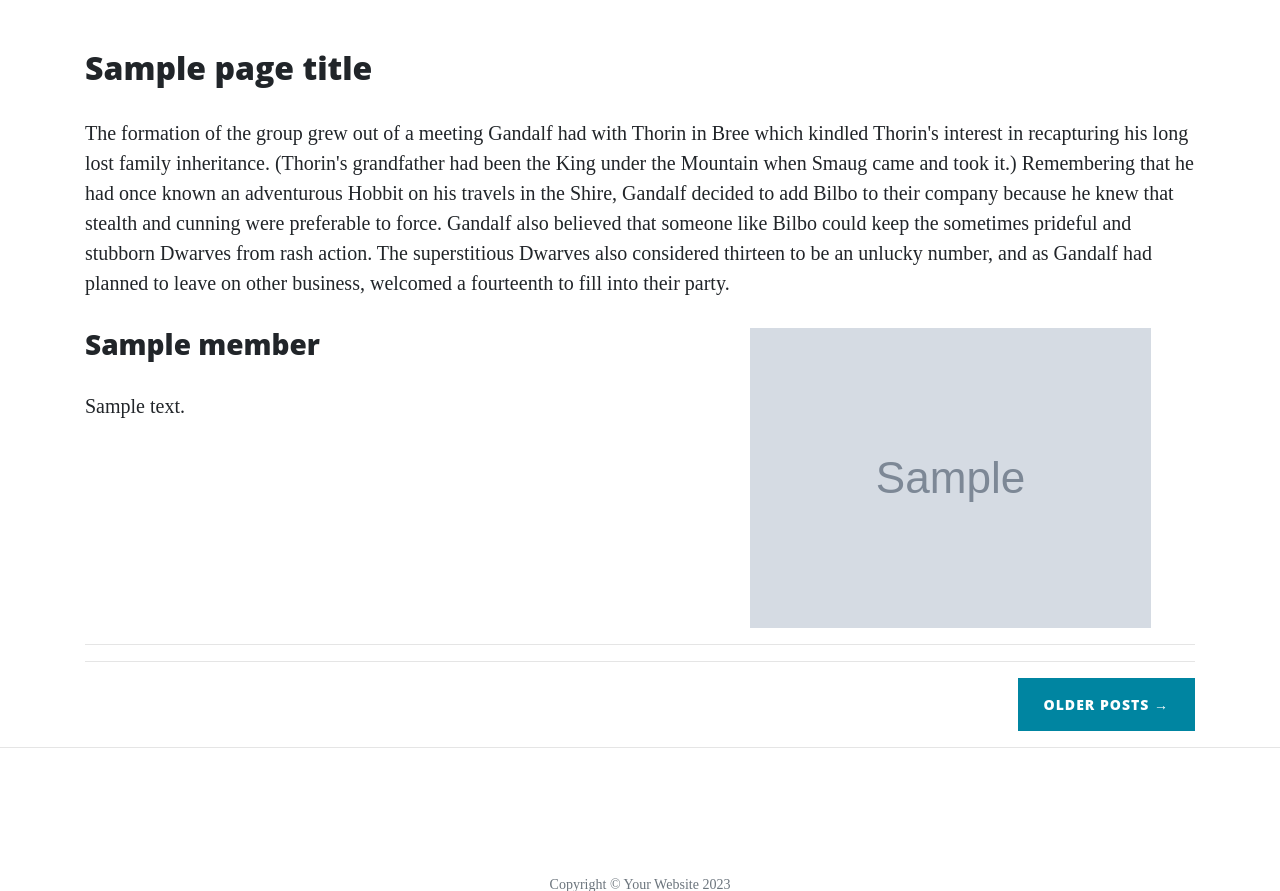
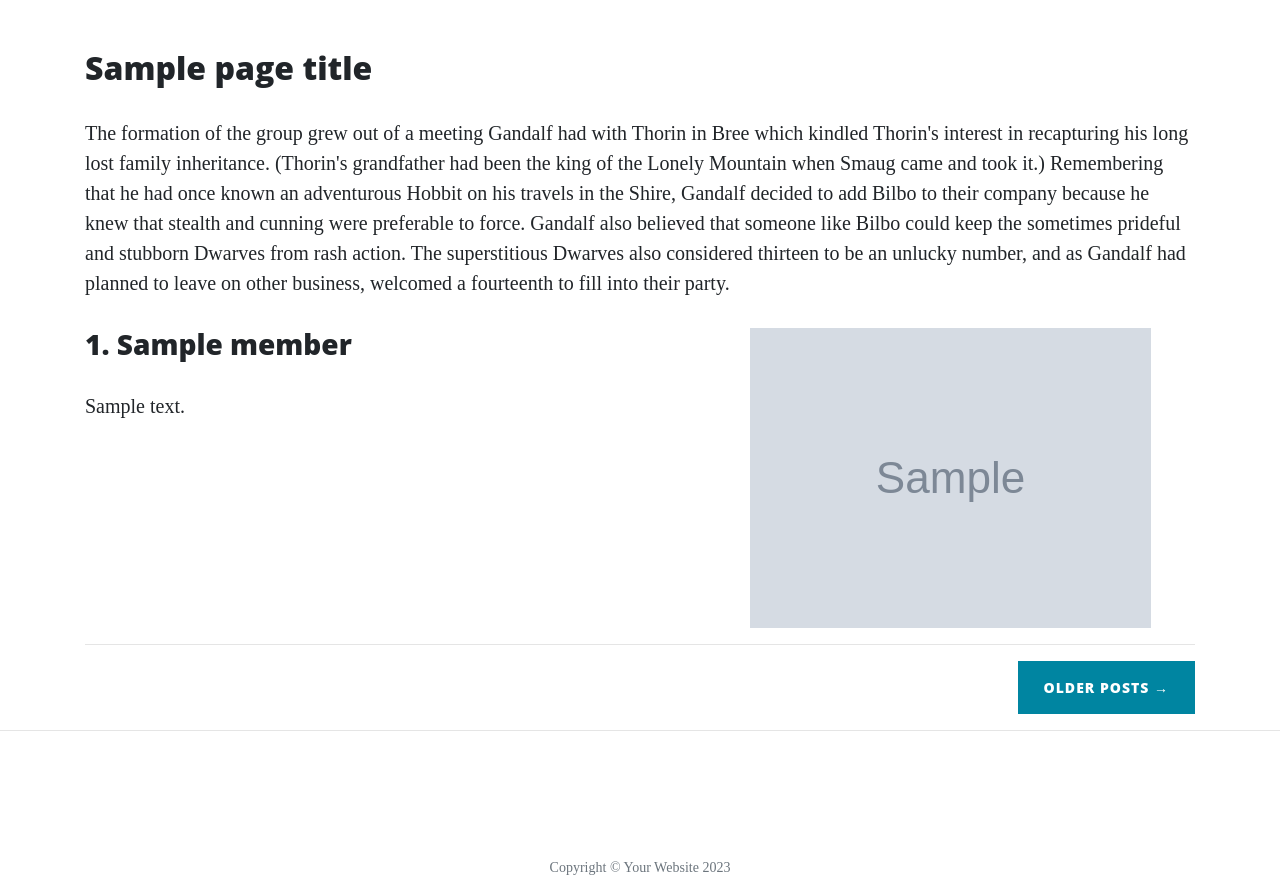
Before and after one commit to DebbieBergstrom/flask, a Flask app: template templates/about.html in a window 1280 px wide. Shown: the part 629-1520 px from the top of the page. Run offline with Flask 3, Linux system fonts and the light colour scheme; the template is opened without the code that fills it: most values are stand-ins (such as "Sample title", 1, 10 or a date in 2020); grey boxes marked "Sample" are stand-in pictures; some libraries are stand-ins or nearby versions.

Commit message:
Add content to about and a prettierignore file

```diff
--- a/templates/about.html
+++ b/templates/about.html
@@ -1,31 +1,47 @@
+<!-- prettier-ignore -->
+
 {% extends "base.html" %}
 {% block content %}
 
-
 <h2>{{ page_title }}</h2>
-<p>The formation of the group grew out of a meeting Gandalf had with Thorin in Bree which kindled Thorin's interest in
-    recapturing his long lost family inheritance. (Thorin's grandfather had been the King under the Mountain when Smaug
-    came and took it.) Remembering that he had once known an adventurous Hobbit on his travels in the Shire, Gandalf
-    decided to add Bilbo to their company because he knew that stealth and cunning were preferable to force. Gandalf
-    also believed that someone like Bilbo could keep the sometimes prideful and stubborn Dwarves from rash action. The
-    superstitious Dwarves also considered thirteen to be an unlucky number, and as Gandalf had planned to leave on other
-    business, welcomed a fourteenth to fill into their party. </p>
+<p>
+    The formation of the group grew out of a meeting Gandalf had with Thorin in Bree which kindled Thorin's interest in
+    recapturing his long lost family inheritance. (Thorin's grandfather had been the king of the Lonely Mountain when
+    Smaug came and took it.) Remembering that he had once known an adventurous Hobbit on his travels in the Shire,
+    Gandalf decided to add Bilbo to their company because he knew that stealth and cunning were preferable to force.
+    Gandalf also believed that someone like Bilbo could keep the sometimes prideful and stubborn Dwarves from rash
+    action. The superstitious Dwarves also considered thirteen to be an unlucky number, and as Gandalf had planned to
+    leave on other business, welcomed a fourteenth to fill into their party.
+</p>
 
 {% for member in company %}
 
+<div class="row featurette">
+    {% if loop.index % 2 != 0 %}
 
-<div class="row featurette">
     <div class="col-md-7">
-        <h3>{{ member.name }}</h3>
+        <h3>{{ loop.index }}. {{ member.name }}</h3>
         <p>{{ member.description }}</p>
     </div>
     <div class="col-md-5">
-        <img src="{{  member.image_source  }}" alt="" class="featurette-image image-responsive">
+        <img src="{{ member.image_source }}" alt="" class="featurette-image image-responsive" />
     </div>
+
+    {% else %}
+
+    <div class="col-md-5">
+        <img src="{{ member.image_source }}" alt="" class="featurette-image image-responsive" />
+    </div>
+    <div class="col-md-7">
+        <h3>{{ loop.index }}. {{ member.name }}</h3>
+        <p>{{ member.description }}</p>
+    </div>
+
+    {% endif %}
 </div>
 
-<hr class="featurette-divider">
+{% if loop.index != loop.length %}
 
-{% endfor %}
+<hr class="featurette-divider" />
 
-{% endblock %}
+{% endif %} {% endfor %} {% endblock %}
```
Also changed, not shown: 1 other file.
